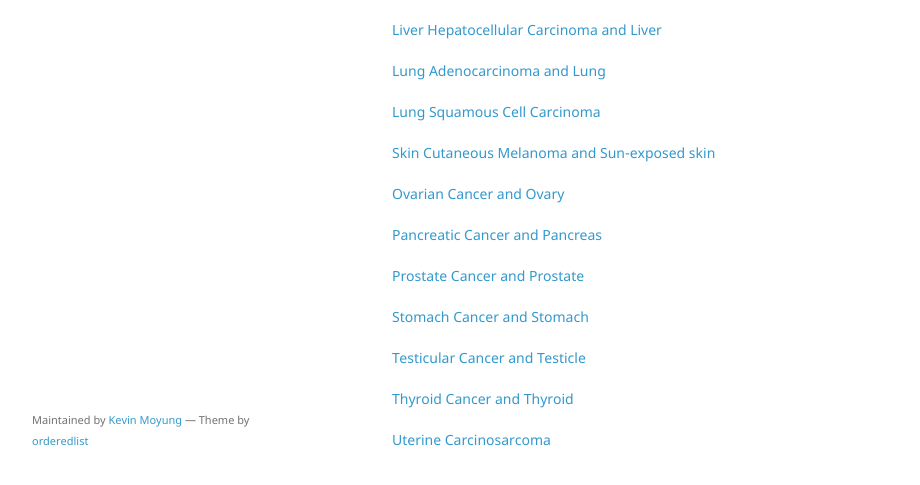
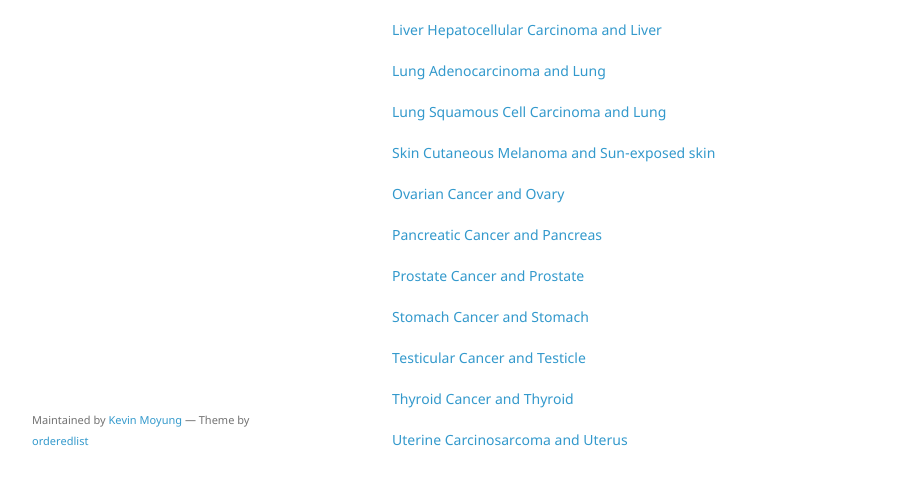
Before and after one commit to insellab/insellab.github.io, a Jekyll site: the page built from mds_plots.md, in a window 1280 px wide and 1292 px high. Shown: the part 772-1257 px from the top of the window, without its empty margins (178-1098 px from the left). Built offline with Jekyll 4.4.1, drawn with Linux system fonts in a browser that asks for light colours; our own code applies the rules of GitHub Pages for plain Markdown files.

Commit message:
Update mds_plots.md

```diff
--- a/mds_plots.md
+++ b/mds_plots.md
@@ -34,7 +34,7 @@ The tumor types below include tumor subtypes as described in [Table 1](https://i
 
 [Lung Adenocarcinoma and Lung](https://drive.google.com/open?id=0ByccgsfmD86PUVVyTHRSMmhKSVU)
 
-[Lung Squamous Cell Carcinoma](https://drive.google.com/open?id=0ByccgsfmD86PT2ZMb3VYYTZsaU0)
+[Lung Squamous Cell Carcinoma and Lung](https://drive.google.com/open?id=0ByccgsfmD86PT2ZMb3VYYTZsaU0)
 
 [Skin Cutaneous Melanoma and Sun-exposed skin](https://drive.google.com/open?id=0ByccgsfmD86PWUcwV21QXzRValk)
 
@@ -50,4 +50,4 @@ The tumor types below include tumor subtypes as described in [Table 1](https://i
 
 [Thyroid Cancer and Thyroid](https://drive.google.com/open?id=0ByccgsfmD86PN2J4Z0pmWkpSZnM)
 
-[Uterine Carcinosarcoma](https://drive.google.com/open?id=0ByccgsfmD86PU3FFeENsUS1vMGM)
+[Uterine Carcinosarcoma and Uterus](https://drive.google.com/open?id=0ByccgsfmD86PU3FFeENsUS1vMGM)
```
